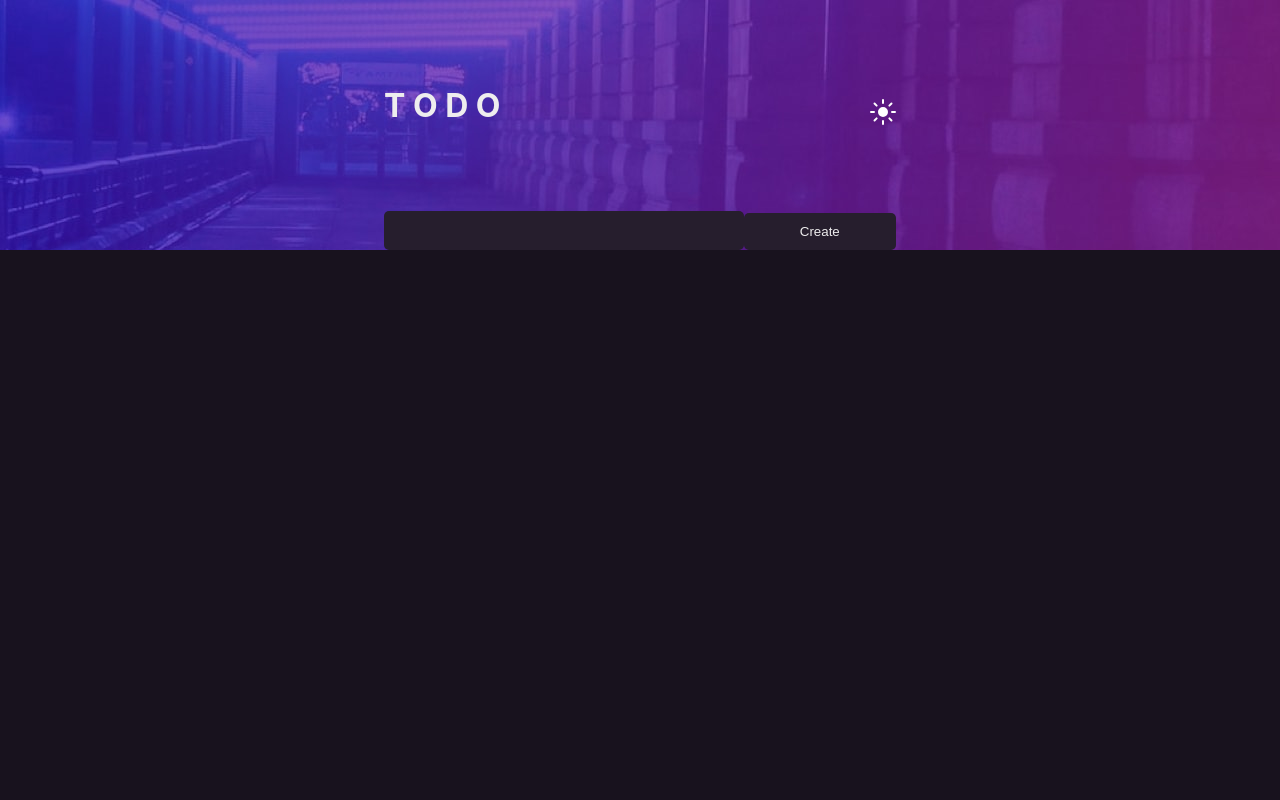
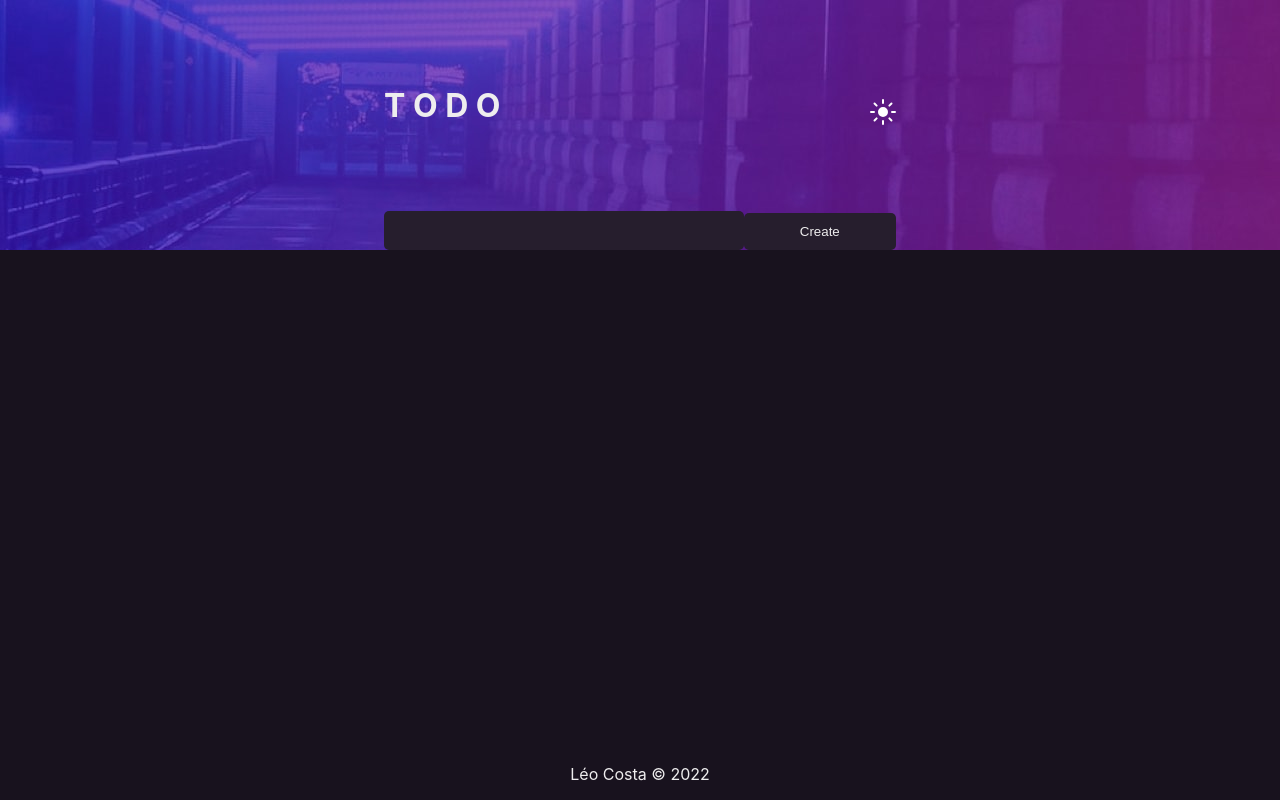
Before and after one commit to LeoCosta-dev/ToDoListReact, a React (Vite) app: page / in a window 1280 px wide. Built offline with nearby package versions, Linux system fonts and the light colour scheme.

Commit message:
feat: adicionado Footer

```diff
--- a/src/App.css
+++ b/src/App.css
@@ -1,4 +1,7 @@
 .App {
+  display: flex;
+  flex-direction: column;
+  align-items: center;
   text-align: center;
   margin: 0;
 }
--- a/src/App.jsx
+++ b/src/App.jsx
@@ -1,5 +1,6 @@
 import React from 'react'
 import './App.css'
+import { Footer } from './components/footer'
 import { Header } from './components/Header'
 
 function App() {
@@ -7,6 +8,7 @@ function App() {
   return (
     <div className="App">
       <Header/>
+      <Footer/>
     </div>
   )
 }
--- a/src/components/footer.jsx
+++ b/src/components/footer.jsx
@@ -0,0 +1,17 @@
+import React from "react";
+import styled from "styled-components";
+
+const FooterStyle = styled.footer`
+    position: fixed;
+    bottom: 0;
+`
+
+const year = new Date().toISOString().split("-")[0]
+
+export function Footer(){
+    return(
+    <FooterStyle>
+        <p>Léo Costa © {year}</p>
+    </FooterStyle>
+    )
+}
```
